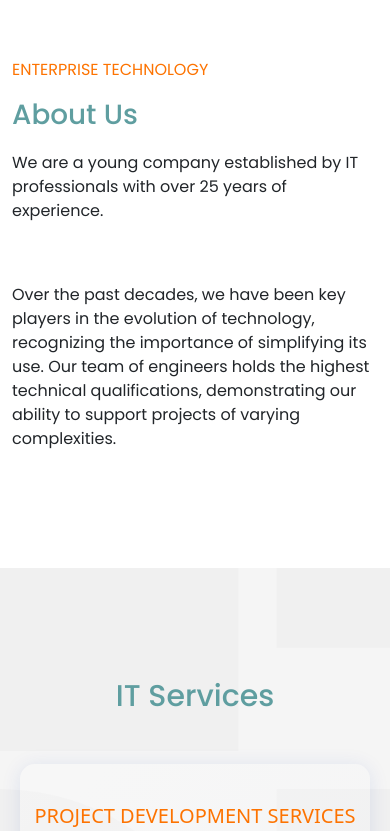
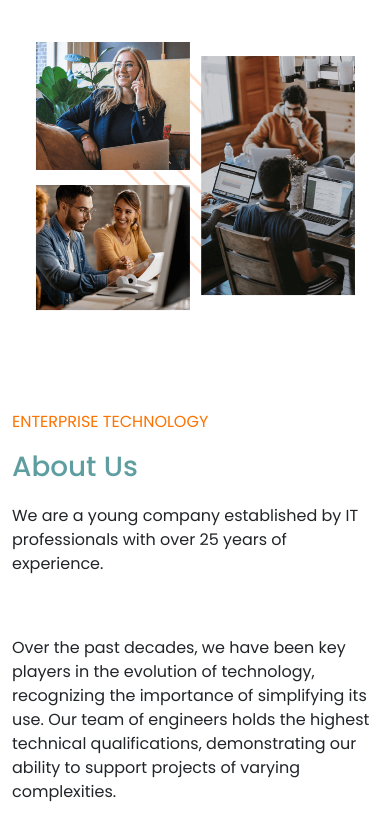
Before and after one commit to SimonEtchegno/CoreFusionV2, a website: page index.html in a window 390 px wide. Shown: the part 1102-1933 px from the top of the page. Drawn offline with nearby package versions, Linux system fonts and the light colour scheme; a web font is replaced by a local one.

Commit message:
Add files via upload

```diff
--- a/estilos/estilos.css
+++ b/estilos/estilos.css
@@ -289,10 +289,6 @@ button {
   padding: 10px 15px;
   border-radius: 5px;
   cursor: pointer;
-}
-
-button:hover {
-  background-color: #0056b3;
 }
 
 .tituloRazon {
@@ -794,17 +790,18 @@ footer {
     background-color: cadetblue !important;
   }
 
-  .containertextosParallax{
-    position: relative;
-    top: 150px !important;
-  }
 
-  .containerParallaxAbout{
-    padding-top: 10px ;
-    margin-top: 50px;
-    height: 500px;
 
-  }
+  .containerParallaxAbout {
+    display: flex;
+    padding-top: 10px;
+    /* margin-top: 250px; */
+    /* height: 500px; */
+    align-content: center;
+    flex-wrap: nowrap;
+    justify-content: center;
+    flex-direction: column;
+}
   .home {
     background-image: url(../recursos/parallax3_v2.png);
     background-size: cover;
@@ -826,10 +823,10 @@ footer {
   .seccionImg {
     width: 100% !important;
   }
-  .imgSection {
-    display: none;
-  }
-
+.imgSection{
+  width: 400px;
+  margin-bottom: 100px;
+}
 .containerFotoSection{
   display: flex;
   justify-content: center;
@@ -1002,6 +999,11 @@ footer {
     Oxygen-Sans, Ubuntu, Cantarell, "Helvetica Neue", sans-serif;
 }
 
+
+.imgSection {
+  width: 319px;
+  margin-bottom: 100px;
+}
 }
 
 @media only screen and (min-width: 1000px) and (max-width: 1400px)  {
```
